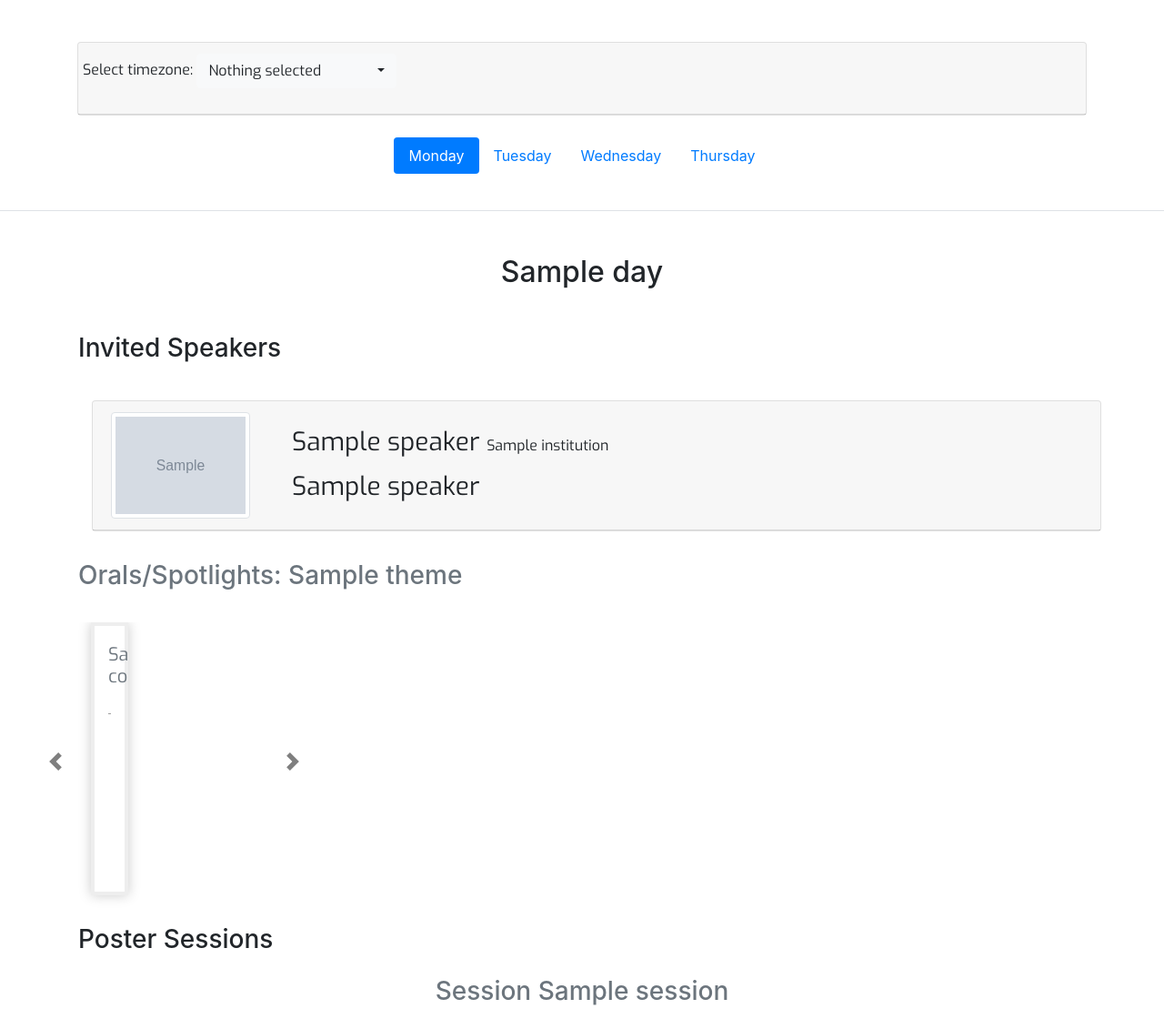
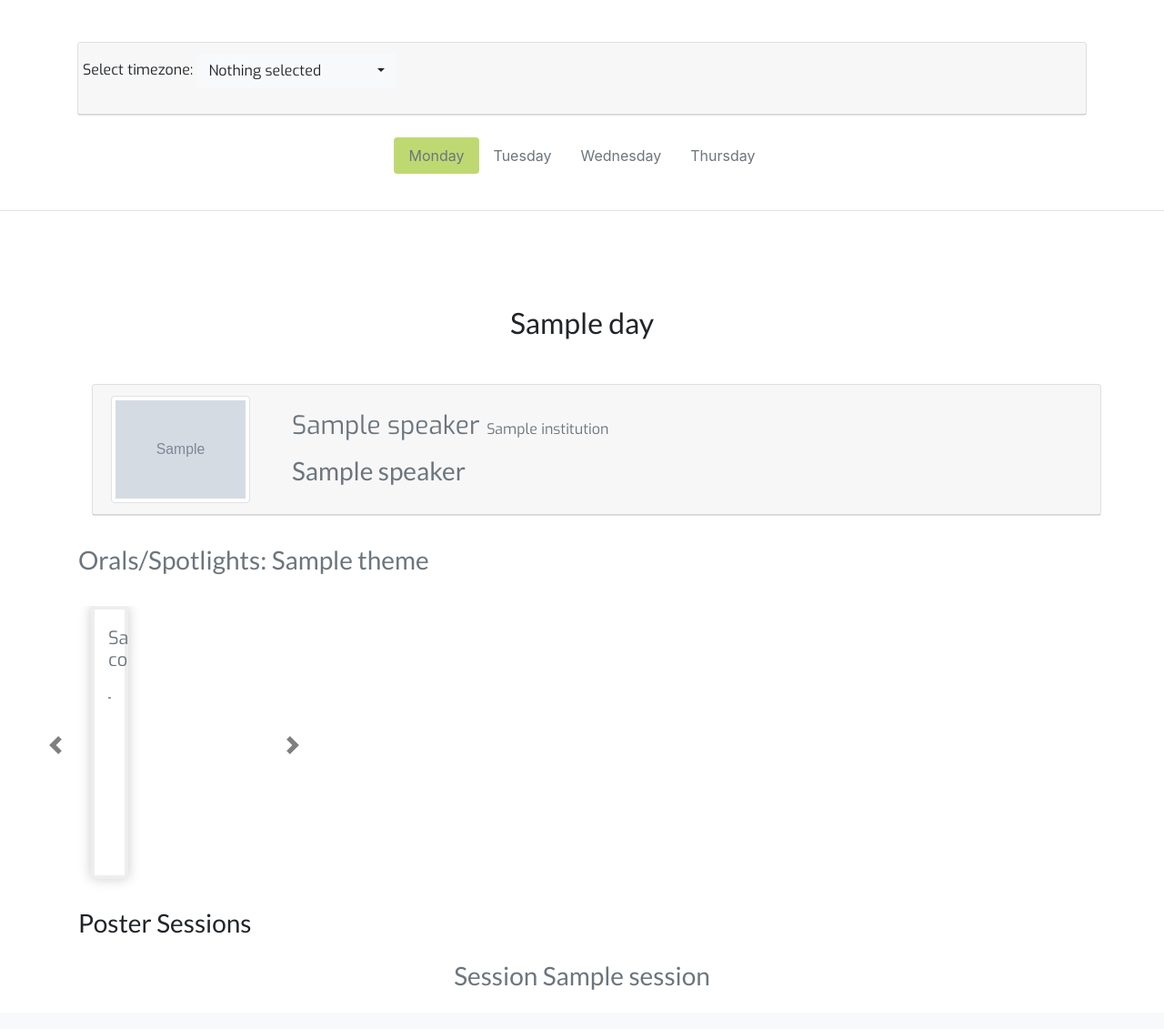
Before and after one commit to ICLR/iclr.github.io, a Flask app: template templates/pages/schedule.html in a window 1280 px wide. Shown: the part 89-1220 px from the top of the page at 91% size. After the commit the page ends 1177 px from the top, so only its background shows below. Run offline with Flask 2, Linux system fonts and the light colour scheme; the template is opened without the code that fills it: most values are stand-ins (such as "Sample title", 1, 10 or a date in 2020); grey boxes marked "Sample" are stand-in pictures; data that the repository does not hold is empty; parts of the project's set-up code (start-up, migrations or seed data) failed here and were passed over; some libraries are stand-ins or nearby versions; some web fonts are replaced.

Commit message:
update with hen

```diff
--- a/static/css/main.css
+++ b/static/css/main.css
@@ -1,3 +1,11 @@
+
+ h2,  h3 {
+    font-family: 'Lato';
+}
+label:text-muted, .nav-link {
+   font-family: 'Lato';
+}
+
 body{font-family: 'Lato', sans-serif; background-color: rgba(236, 241, 246, 1)}
 .container a:hover { text-decoration: none;}
 
@@ -24,10 +32,16 @@ body{font-family: 'Lato', sans-serif; background-color: rgba(236, 241, 246, 1)}
   .cards_img {margin-top: 20px;
               border-radius: 2;
               max-height: 100px;}
+  body .nav-pills .nav-link.active {
+
+      background-color: #bed972;
+  }
 
   .container {margin-top: 10px;}
   .card {font-family: 'Exo';}
   .card-header {
+                font-family: "Exo";}
+  .card-header .card-title {
                 font-family: "Exo";}
 
   .cards.myCard {display: flex;flex-flow: wrap;margin-left: 0;box-sizing: border-box;}
--- a/static/js/schedule.js
+++ b/static/js/schedule.js
@@ -21,7 +21,6 @@ function updateTable() {
           const res = enter.append('div')
           res.append('a')
               .attr('class', 'day_header')
-              .attr("href", d => "#" + day_name(day_parse(d.day)))
             .text(d => day_format(day_parse(d.day)))
               .attr('data-name', d => day_parse(d.day));
 
--- a/templates/pages/footer.html
+++ b/templates/pages/footer.html
@@ -1,10 +1,19 @@
 <script type="text/javascript">
-  var divId;
 
-  $('.nav-link').click(function(){
-  divId = $(this).attr('href');
-  $('html, body').animate({
-  scrollTop: $(divId).offset().top - 80
-  }, 100);
+  $(document).ready(function () {
+
+  if (location.hash !== '') {
+  $('a[href="' + location.hash + '"]').tab('show');
+  }
+
+  $("a[data-toggle='tab']").on("shown.bs.tab", function (e) {
+  var hash = $(e.target).attr("href");
+  if (hash.substr(0,1) == "#") {
+  var position = $(window).scrollTop();
+  location.replace("#" + hash.substr(1));
+  $(window).scrollTop(position);
+  }
   });
-</script>
+
+  });
+  </script>
--- a/templates/pages/schedule.html
+++ b/templates/pages/schedule.html
@@ -92,37 +92,13 @@
 
 
 
-    <ul class="nav nav-pills justify-content-center">
-      <li class="nav-item"><a class="nav-link active " data-toggle="tab" href="#tab-Monday" role="tab" aria-controls="nav-home" aria-selected="true">Monday</a></li>
-      <li class="nav-item"><a class="nav-link"  href="#tab-Tuesday" data-toggle="tab" role="tab" aria-controls="nav-home" aria-selected="true">Tuesday</a></li>
-      <li class="nav-item"><a class="nav-link" data-toggle="tab" href="#tab-Wednesday" role="tab" aria-controls="nav-home" aria-selected="true">Wednesday</a></li>
-      <li class="nav-item"><a class="nav-link" data-toggle="tab" href="#tab-Thursday" role="tab" aria-controls="nav-home" aria-selected="true">Thursday</a> </li>
+    <ul class="nav  nav-pills justify-content-center">
+      <li class="nav-item"><a class="nav-link active text-muted " data-toggle="tab" href="#tab-Monday" role="tab" aria-controls="nav-home" aria-selected="true">Monday</a></li>
+      <li class="nav-item"><a class="nav-link text-muted"  href="#tab-Tuesday" data-toggle="tab" role="tab" aria-controls="nav-home" aria-selected="true">Tuesday</a></li>
+      <li class="nav-item"><a class="nav-link text-muted" data-toggle="tab" href="#tab-Wednesday" role="tab" aria-controls="nav-home" aria-selected="true">Wednesday</a></li>
+      <li class="nav-item"><a class="nav-link text-muted" data-toggle="tab" href="#tab-Thursday" role="tab" aria-controls="nav-home" aria-selected="true">Thursday</a> </li>
     </ul>
 
-<!--     <div class="nav nav-tabs nav-fill" id="nav-tab" role="tablist"> -->
-<!--       <a class="nav-item nav-link active" id="nav-home-tab" data-toggle="tab" href="#nav-home" >Home</a> -->
-<!--       <a class="nav-item nav-link" id="nav-profile-tab" data-toggle="tab" href="#nav-profile" role="tab" aria-controls="nav-profile" aria-selected="false">Profile</a> -->
-<!--       <a class="nav-item nav-link" id="nav-contact-tab" data-toggle="tab" href="#nav-contact" role="tab" aria-controls="nav-contact" aria-selected="false">Contact</a> -->
-<!--       <a class="nav-item nav-link" id="nav-about-tab" data-toggle="tab" href="#nav-about" role="tab" aria-controls="nav-about" aria-selected="false">About</a> -->
-<!--     </div -->
-
-<!--        > -->
-<!-- </nav> -->
-
-<!-- <div class="tab-content py-3 px-3 px-sm-0" id="nav-tabContent"> -->
-<!--   <div class="tab-pane fade show active" id="nav-home" role="tabpanel" aria-labelledby="nav-home-tab"> -->
-<!--     Et et consectetur ipsum labore excepteur est proident excepteur ad velit occaecat qui minim occaecat veniam. Fugiat veniam incididunt anim aliqua enim pariatur veniam sunt est aute sit dolor anim. Velit non irure adipisicing aliqua ullamco irure incididunt irure non esse consectetur nostrud minim non minim occaecat. Amet duis do nisi duis veniam non est eiusmod tempor incididunt tempor dolor ipsum in qui sit. Exercitation mollit sit culpa nisi culpa non adipisicing reprehenderit do dolore. Duis reprehenderit occaecat anim ullamco ad duis occaecat ex. -->
-<!--   </div> -->
-<!--   <div class="tab-pane fade" id="nav-profile" role="tabpanel" aria-labelledby="nav-profile-tab"> -->
-<!--     Et et consectetur ipsum labore excepteur est proident excepteur ad velit occaecat qui minim occaecat veniam. Fugiat veniam incididunt anim aliqua enim pariatur veniam sunt est aute sit dolor anim. Velit non irure adipisicing aliqua ullamco irure incididunt irure non esse consectetur nostrud minim non minim occaecat. Amet duis do nisi duis veniam non est eiusmod tempor incididunt tempor dolor ipsum in qui sit. Exercitation mollit sit culpa nisi culpa non adipisicing reprehenderit do dolore. Duis reprehenderit occaecat anim ullamco ad duis occaecat ex. -->
-<!--   </div> -->
-<!--   <div class="tab-pane fade" id="nav-contact" role="tabpanel" aria-labelledby="nav-contact-tab"> -->
-<!--     Et et consectetur ipsum labore excepteur est proident excepteur ad velit occaecat qui minim occaecat veniam. Fugiat veniam incididunt anim aliqua enim pariatur veniam sunt est aute sit dolor anim. Velit non irure adipisicing aliqua ullamco irure incididunt irure non esse consectetur nostrud minim non minim occaecat. Amet duis do nisi duis veniam non est eiusmod tempor incididunt tempor dolor ipsum in qui sit. Exercitation mollit sit culpa nisi culpa non adipisicing reprehenderit do dolore. Duis reprehenderit occaecat anim ullamco ad duis occaecat ex. -->
-<!--   </div> -->
-<!--   <div class="tab-pane fade" id="nav-about" role="tabpanel" aria-labelledby="nav-about-tab"> -->
-<!--     Et et consectetur ipsum labore excepteur est proident excepteur ad velit occaecat qui minim occaecat veniam. Fugiat veniam incididunt anim aliqua enim pariatur veniam sunt est aute sit dolor anim. Velit non irure adipisicing aliqua ullamco irure incididunt irure non esse consectetur nostrud minim non minim occaecat. Amet duis do nisi duis veniam non est eiusmod tempor incididunt tempor dolor ipsum in qui sit. Exercitation mollit sit culpa nisi culpa non adipisicing reprehenderit do dolore. Duis reprehenderit occaecat anim ullamco ad duis occaecat ex. -->
-<!--   </div> -->
-<!-- </div> -->
 
 <!-- Daily  -->
 <div class="tab-content py-3 px-3 px-sm-0" id="nav-tabContent">
@@ -135,19 +111,24 @@
 
 
 <div class="container" >
+  <div class="row p-4">
+    <div class="col-12 bd-content ">
+      <h2 class="text-center"> </h2>
+    </div>
+  </div>
 
 
   <div class="row p-4">
     <div class="col-12 bd-content ">
-      <h2  class="text-center"> {{base.day}}</h2>
+      <h2 class="text-center"> {{base.day}}</h2>
     </div>
   </div>
 
   <!-- Speakers -->
 
-    <div class="row p-3">
-      <h3>Invited Speakers</h3>
-    </div>
+    <!-- <div class="row p-3"> -->
+    <!--   <h3>Invited Speakers</h3> -->
+    <!-- </div> -->
 
     {% for speaker in base.speakers %}
         <div class="row">
@@ -161,8 +142,8 @@
 
               <div class="col-md-10 col-sm-6">
 
-                <div class="m-3">
-                <span class="card-title h3" >
+                <div class="m-3 text-muted ">
+                <span class="card-title h3 " >
                   {{speaker.speaker}}
                 </span>
                 <span>
@@ -170,7 +151,7 @@
                 </span>
                 </div>
 
-                <div class="m-3">
+                <div class="m-3 text-muted ">
                 <h3>
                   {{speaker.title}}
                 </h3>
@@ -248,5 +229,7 @@
 </div>
 {% endfor %}
 </div>
-<!-- {% include 'pages/footer.html' %} -->
+{% include 'pages/footer.html' %}
+
+
 </body>
```
Also changed, not shown: templates/pages/about.html (+5 -5 lines), templates/pages/events.html (+7 -7 lines).
